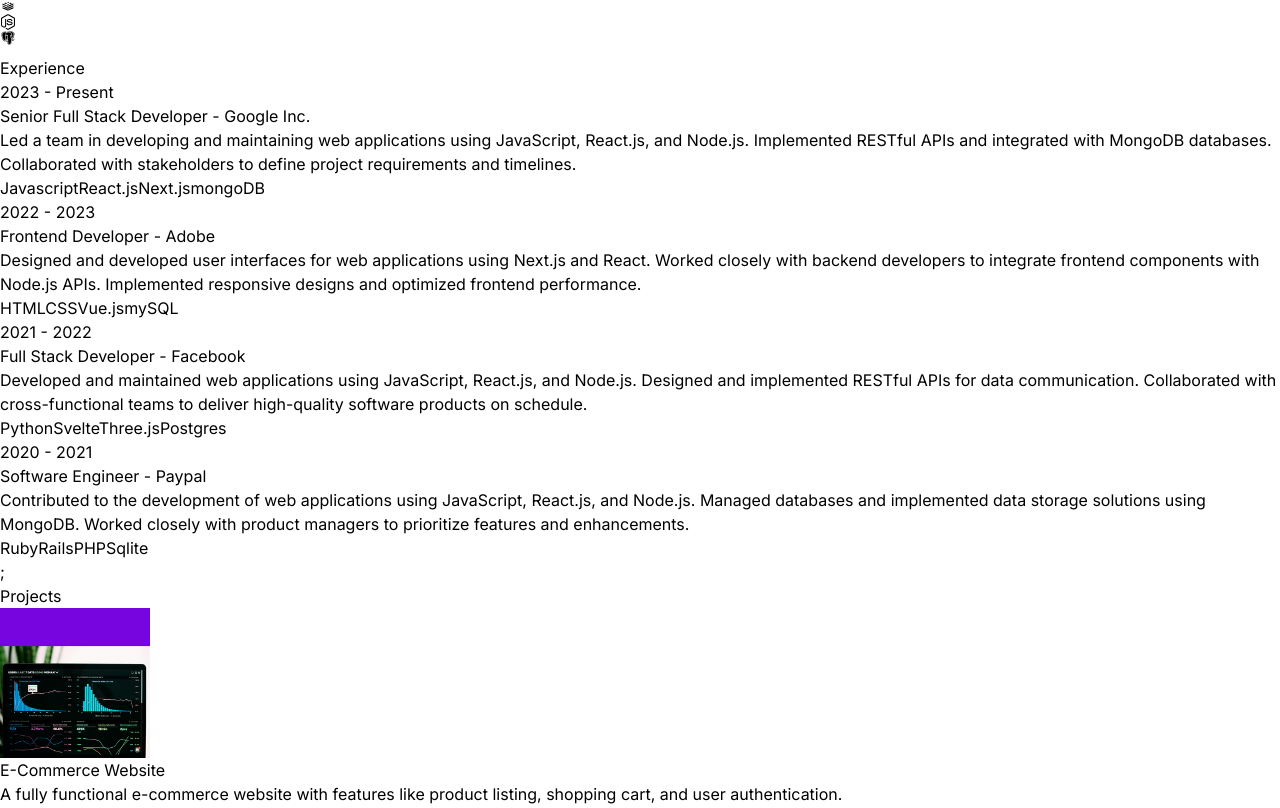
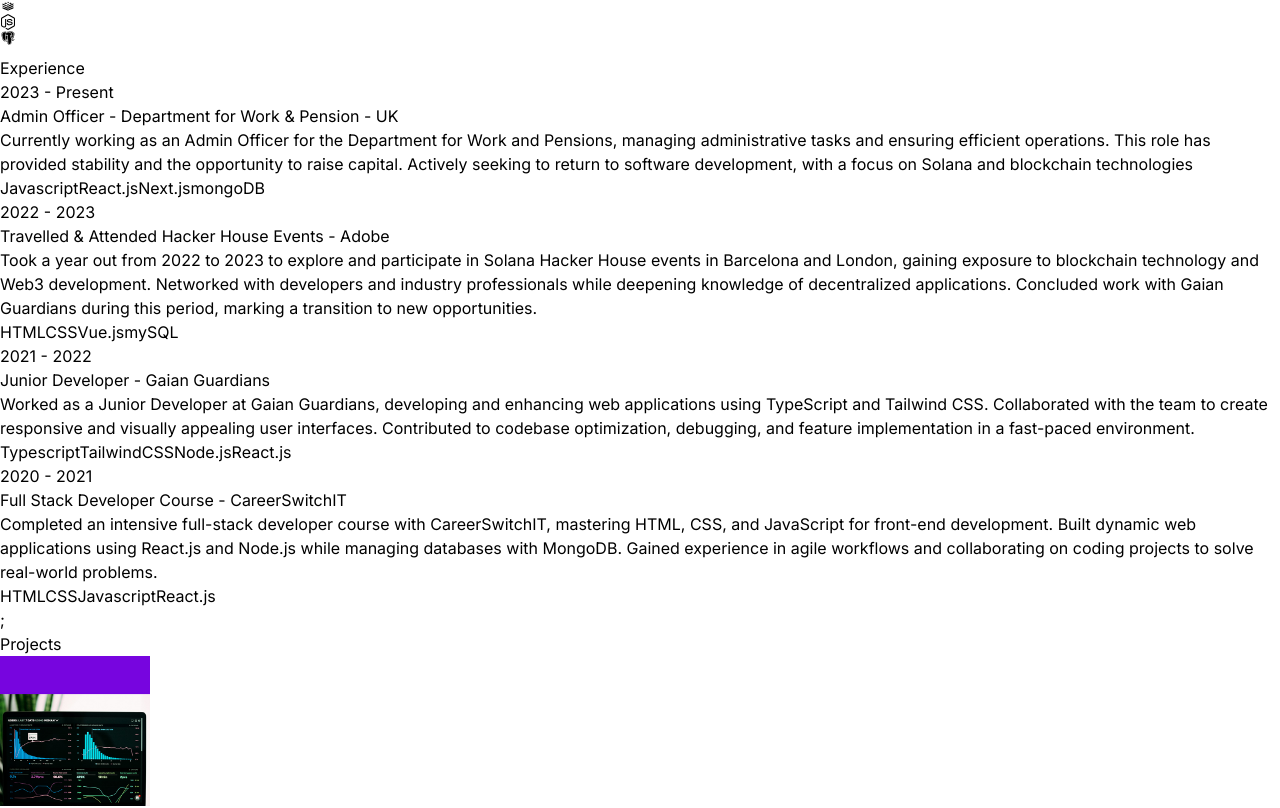
Before and after one commit to lukesolgg/LDK-Portfolio, a React (Vite) app: page / in a window 1280 px wide. Shown: the part 1478-2286 px from the top of the page. Built offline with nearby package versions, Linux system fonts and the light colour scheme.

Commit message:
changed experiences text: updated

```diff
--- a/src/constants/index.js
+++ b/src/constants/index.js
@@ -3,38 +3,38 @@ import project2 from "../assets/projects/project-2.jpg";
 import project3 from "../assets/projects/project-3.jpg";
 import project4 from "../assets/projects/project-4.jpg";
 
-export const HERO_CONTENT = `I am a passionate full stack developer with a knack for crafting robust and scalable web applications. With 5 years of hands-on experience, I have honed my skills in front-end technologies like React and Next.js, as well as back-end technologies like Node.js, MySQL, PostgreSQL, and MongoDB. My goal is to leverage my expertise to create innovative solutions that drive business growth and deliver exceptional user experiences.`;
+export const HERO_CONTENT = `I am a passionate full stack developer with a knack for crafting robust and scalable web applications. With 4 years of hands-on experience, I have honed my skills in front-end technologies like React and Next.js, as well as back-end technologies like Node.js, MySQL, and Redux. My goal is to leverage my expertise to create innovative solutions that drive business growth and deliver exceptional user experiences preferably in the cryptography space.`;
 
-export const ABOUT_TEXT = `I am a dedicated and versatile full stack developer with a passion for creating efficient and user-friendly web applications. With 5 years of professional experience, I have worked with a variety of technologies, including React, Next.js, Node.js, MySQL, PostgreSQL, and MongoDB. My journey in web development began with a deep curiosity for how things work, and it has evolved into a career where I continuously strive to learn and adapt to new challenges. I thrive in collaborative environments and enjoy solving complex problems to deliver high-quality solutions. Outside of coding, I enjoy staying active, exploring new technologies, and contributing to open-source projects.`;
+export const ABOUT_TEXT = `I am a dedicated and versatile full stack developer with a passion for creating efficient and user-friendly web applications. With 4 years of experience, I have worked with a variety of technologies, including React, Next.js, Node.js, MySQL, and Redux. My journey in web development began with a deep curiosity for how things work, and it has evolved into a career where I continuously strive to learn and adapt to new challenges. I thrive in collaborative environments and enjoy solving complex problems to deliver high-quality solutions. Outside of coding, I enjoy staying active with the gym and boxing, exploring new technologies like Asymmetric Cryptography, and contributing to open-source projects.`;
 
 export const EXPERIENCES = [
   {
     year: "2023 - Present",
-    role: "Senior Full Stack Developer",
-    company: "Google Inc.",
-    description: `Led a team in developing and maintaining web applications using JavaScript, React.js, and Node.js. Implemented RESTful APIs and integrated with MongoDB databases. Collaborated with stakeholders to define project requirements and timelines.`,
+    role: "Admin Officer",
+    company: "Department for Work & Pension - UK",
+    description: `Currently working as an Admin Officer for the Department for Work and Pensions, managing administrative tasks and ensuring efficient operations. This role has provided stability and the opportunity to raise capital. Actively seeking to return to software development, with a focus on Solana and blockchain technologies`,
     technologies: ["Javascript", "React.js", "Next.js", "mongoDB"],
   },
   {
     year: "2022 - 2023",
-    role: "Frontend Developer",
+    role: "Travelled & Attended Hacker House Events",
     company: "Adobe",
-    description: `Designed and developed user interfaces for web applications using Next.js and React. Worked closely with backend developers to integrate frontend components with Node.js APIs. Implemented responsive designs and optimized frontend performance.`,
+    description: `Took a year out from 2022 to 2023 to explore and participate in Solana Hacker House events in Barcelona and London, gaining exposure to blockchain technology and Web3 development. Networked with developers and industry professionals while deepening knowledge of decentralized applications. Concluded work with Gaian Guardians during this period, marking a transition to new opportunities.`,
     technologies: ["HTML", "CSS", "Vue.js", "mySQL"],
   },
   {
     year: "2021 - 2022",
-    role: "Full Stack Developer",
-    company: "Facebook",
-    description: `Developed and maintained web applications using JavaScript, React.js, and Node.js. Designed and implemented RESTful APIs for data communication. Collaborated with cross-functional teams to deliver high-quality software products on schedule.`,
-    technologies: ["Python", "Svelte", "Three.js", "Postgres"],
+    role: "Junior Developer",
+    company: "Gaian Guardians",
+    description: `Worked as a Junior Developer at Gaian Guardians, developing and enhancing web applications using TypeScript and Tailwind CSS. Collaborated with the team to create responsive and visually appealing user interfaces. Contributed to codebase optimization, debugging, and feature implementation in a fast-paced environment.`,
+    technologies: ["Typescript", "TailwindCSS", "Node.js", "React.js"],
   },
   {
     year: "2020 - 2021",
-    role: "Software Engineer",
-    company: "Paypal",
-    description: `Contributed to the development of web applications using JavaScript, React.js, and Node.js. Managed databases and implemented data storage solutions using MongoDB. Worked closely with product managers to prioritize features and enhancements.`,
-    technologies: ["Ruby", "Rails", "PHP", "Sqlite"],
+    role: "Full Stack Developer Course",
+    company: "CareerSwitchIT",
+    description: `Completed an intensive full-stack developer course with CareerSwitchIT, mastering HTML, CSS, and JavaScript for front-end development. Built dynamic web applications using React.js and Node.js while managing databases with MongoDB. Gained experience in agile workflows and collaborating on coding projects to solve real-world problems.`,
+    technologies: ["HTML", "CSS", "Javascript", "React.js"],
   },
 ];
 
```
